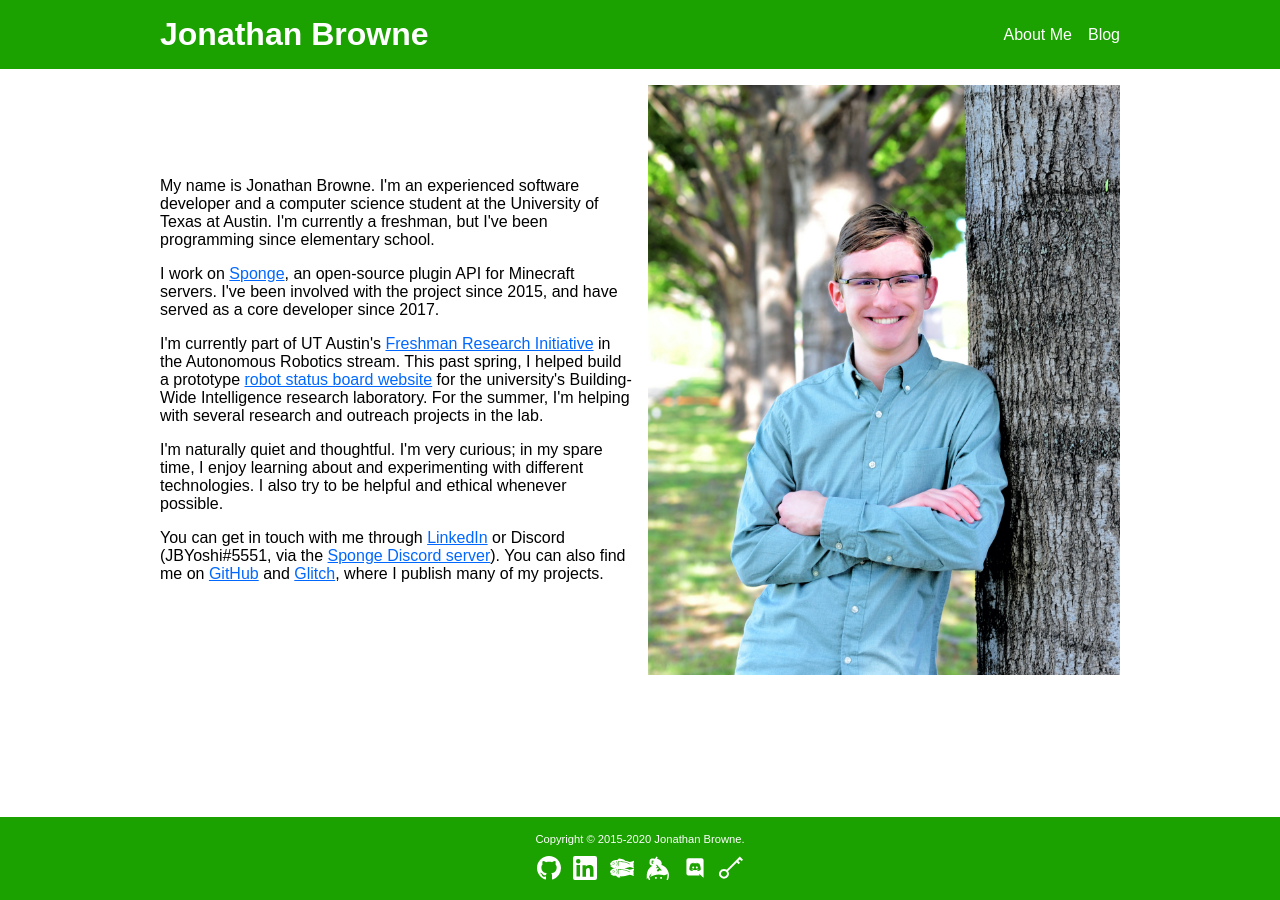
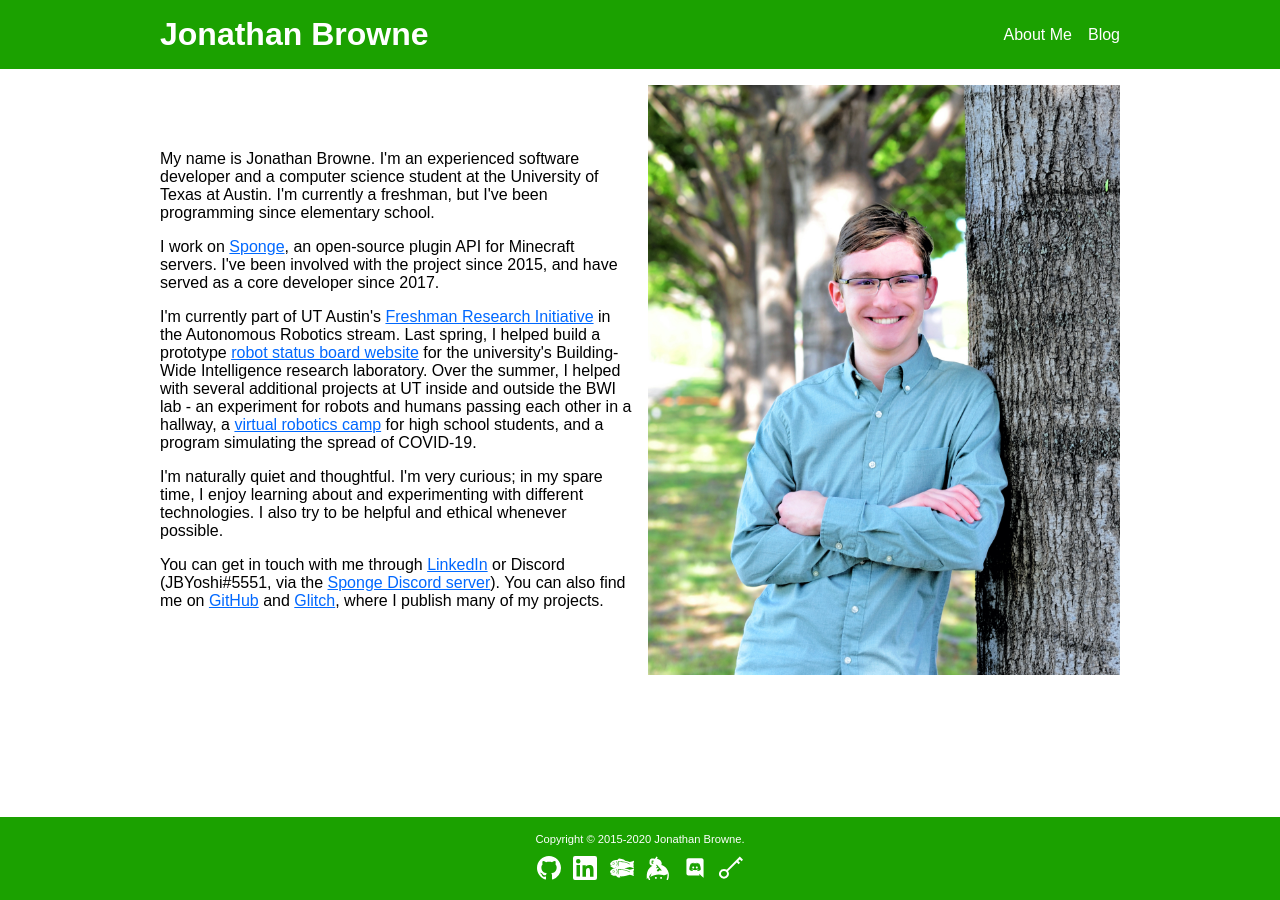
Before and after one commit to JBYoshi/jbyoshi.github.io, a Jekyll site: the page built from index.html, in a window 1280 px wide. Built offline with Jekyll 4.4.1, drawn with Linux system fonts in a browser that asks for light colours.

Commit message:
Update bio

```diff
--- a/index.html
+++ b/index.html
@@ -28,10 +28,13 @@ relme: true
 
 <p>
     I'm currently part of UT Austin's <a href="https://cns.utexas.edu/fri">Freshman Research
-    Initiative</a> in the Autonomous Robotics stream. This past spring, I helped build a prototype
+    Initiative</a> in the Autonomous Robotics stream. Last spring, I helped build a prototype
     <a href="https://glitch.com/~bwi-status-board">robot status board website</a> for the
-    university's Building-Wide Intelligence research laboratory. For the summer, I'm helping with
-    several research and outreach projects in the lab.
+    university's Building-Wide Intelligence research laboratory. Over the summer, I helped with
+    several additional projects at UT inside and outside the BWI lab - an experiment for robots and
+    humans passing each other in a hallway, a
+    <a href="https://www.cs.utexas.edu/outreach/camps/robotics">virtual robotics camp</a> for high
+    school students, and a program simulating the spread of COVID-19.
 </p>
 
 <p>
```
